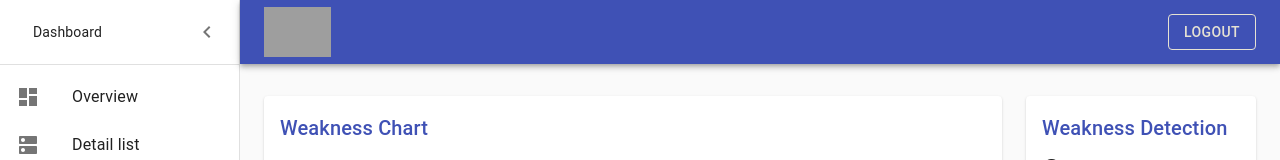
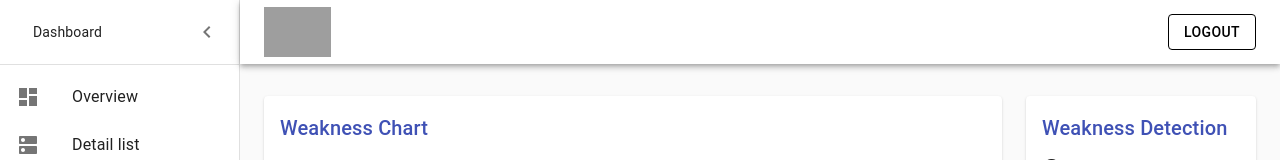
Before and after one commit to tophat-cloud/cumulus-front, a React (Create React App) app: page / in a window 1280 px wide. Shown: the top 160 px of the page. Built offline with nearby package versions, Linux system fonts and the light colour scheme; no server answers; grey boxes are pictures that could not be loaded.

Commit message:
Change theme: white colors

```diff
--- a/src/dashboard/Dashboard.js
+++ b/src/dashboard/Dashboard.js
@@ -23,10 +23,7 @@ import Copyright from "../base/Copyright";
 
 const WhiteButton = () => {
   return (
-    <Button
-      variant="outlined"
-      style={{ borderColor: "#e6e2d3", color: "#e6e2d3" }}
-    >
+    <Button variant="outlined" style={{ borderColor: "black", color: "black" }}>
       Logout
     </Button>
   );
@@ -50,7 +47,10 @@ export default function DashboardComponent({ children }) {
         position="absolute"
         className={clsx(classes.appBar, open && classes.appBarShift)}
       >
-        <Toolbar className={classes.toolbar}>
+        <Toolbar
+          className={classes.toolbar}
+          style={{ backgroundColor: "white" }}
+        >
           <IconButton
             edge="start"
             color="inherit"
@@ -61,7 +61,7 @@ export default function DashboardComponent({ children }) {
               open && classes.menuButtonHidden
             )}
           >
-            <MenuIcon />
+            <MenuIcon style={{ borderColor: "black", color: "black" }} />
           </IconButton>
 
           <Typography
```
